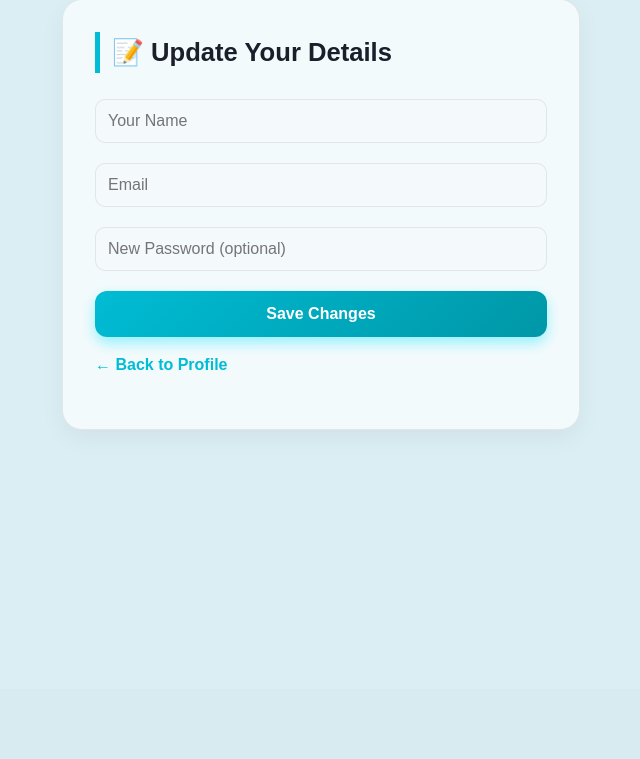
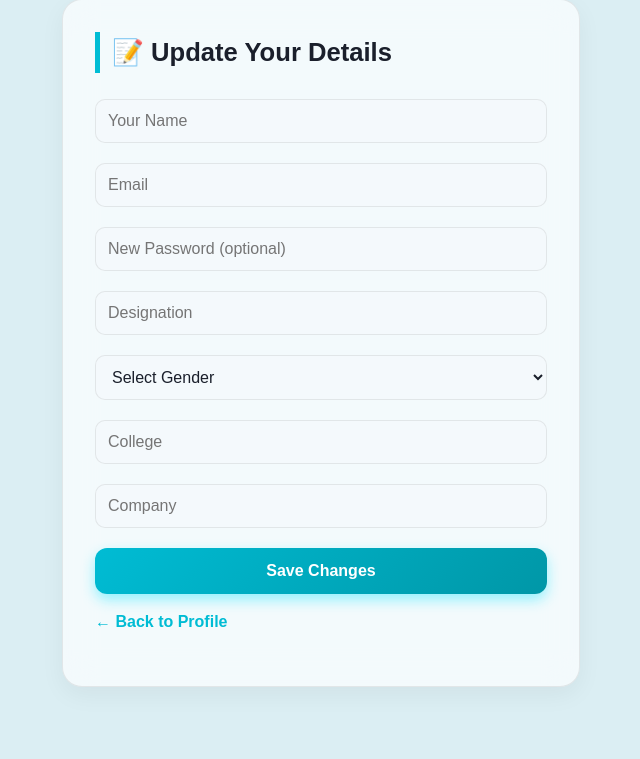
Before and after one commit to KotiVR/To-Do-List, a Flask app: page /edit_profile in a window 1280 px wide. Shown: the part 111-870 px from the top of the page, without its empty margins (319-959 px from the left). Before the commit the page ends 540 px from the top, so only its background shows below. Run offline with Flask 3, Linux system fonts and the light colour scheme; the visitor is signed in with stand-in values (Sample User, id 1); data that the repository does not hold is empty; some libraries are stand-ins or nearby versions.

Commit message:
Made changes to edit_profile, profile.

```diff
--- a/templates/edit_profile.html
+++ b/templates/edit_profile.html
@@ -106,7 +106,7 @@
       box-shadow: 0 8px 25px var(--shadow);
     }
 
-    input {
+    input, select {
       width: 100%;
       padding: 12px;
       margin: 10px 0;
@@ -169,6 +169,15 @@
         <input type="text" name="username" placeholder="Your Name" required value="{{ user.username }}">
         <input type="email" name="email" placeholder="Email" required value="{{ user.email }}">
         <input type="password" name="password" placeholder="New Password (optional)">
+        <input type="text" name="identity" placeholder="Designation" value="{{ user.identity }}">
+        <select name="gender">
+          <option value="">Select Gender</option>
+          <option value="Male" {% if user.gender == 'Male' %}selected{% endif %}>Male</option>
+          <option value="Female" {% if user.gender == 'Female' %}selected{% endif %}>Female</option>
+          <option value="Other" {% if user.gender == 'Other' %}selected{% endif %}>Other</option>
+        </select>
+        <input type="text" name="college" placeholder="College" value="{{ user.college }}">
+        <input type="text" name="company" placeholder="Company" value="{{ user.company }}">
         <button class="btn" type="submit">Save Changes</button>
       </form>
 
```
Also changed, not shown: templates/profile.html (+8 -21 lines).
